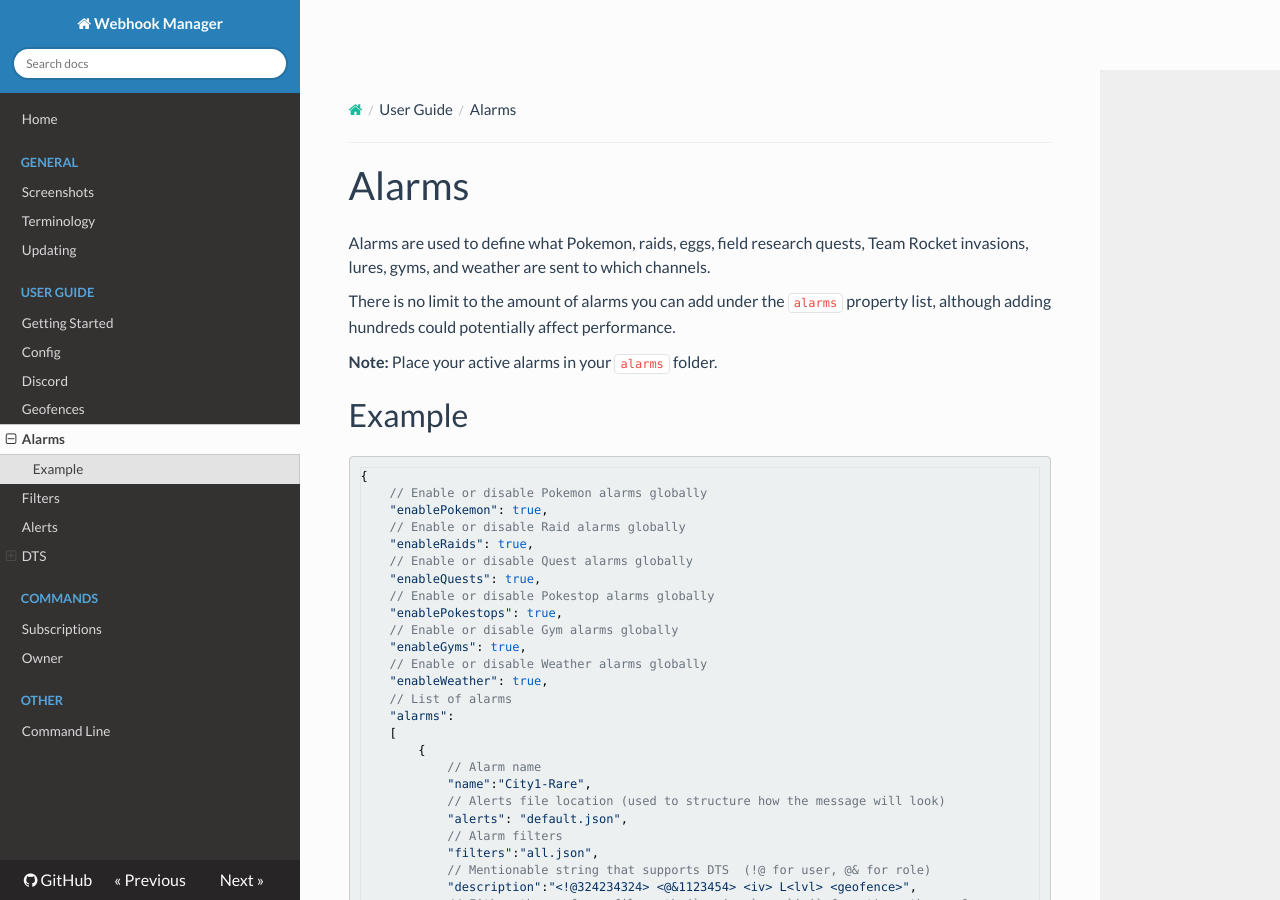
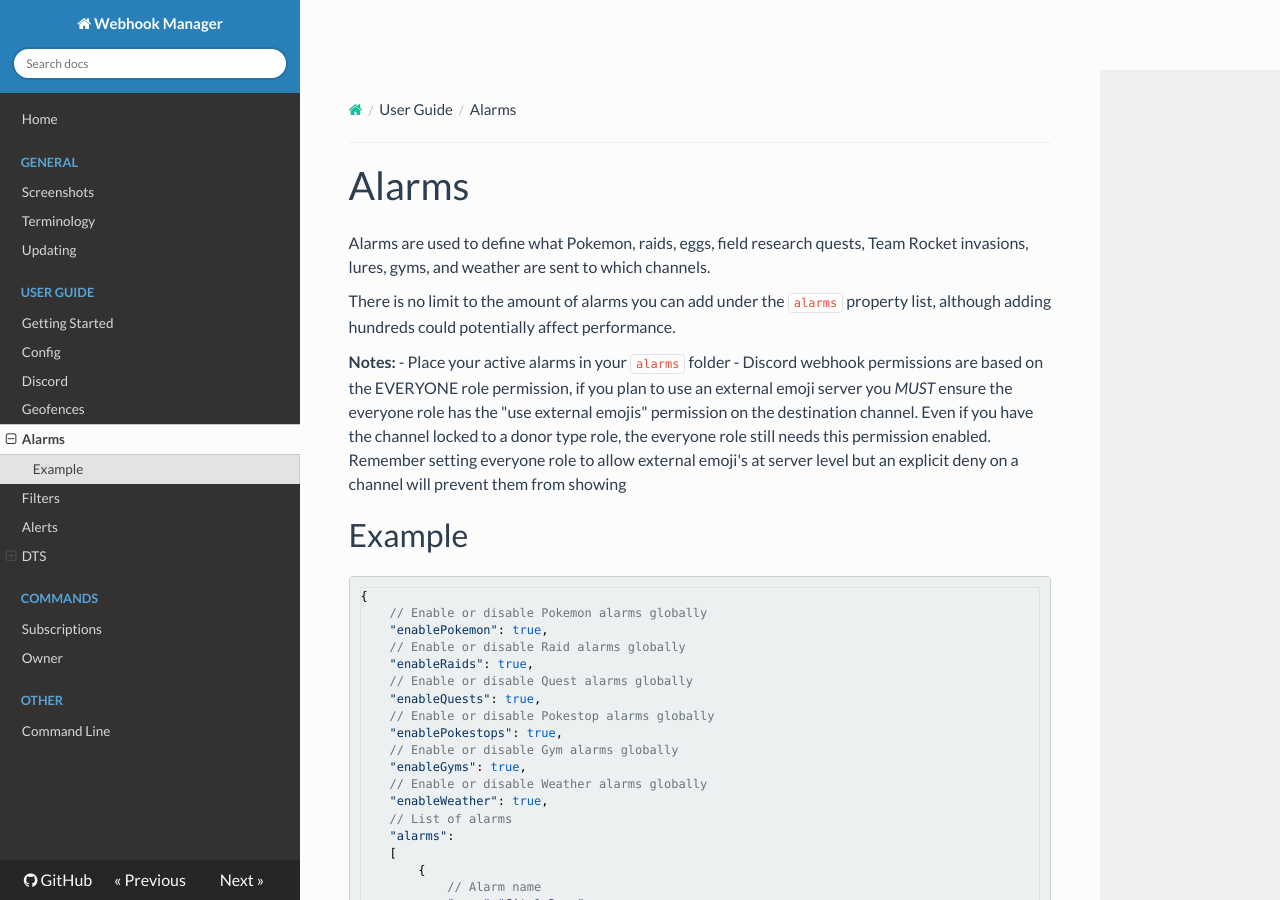
Before and after one commit to versx/WhMgr, an MkDocs documentation site: the page built from docs/user-guide/alarms.md, in a window 1280 px wide and 900 px high. Built offline with MkDocs 1.6.1, drawn with Linux system fonts in a browser that asks for light colours; nearby versions of some CDN libraries.

Commit message:
Update alarms.md
added notes about everyone role usage for webhooks as wrong permissions can prevent external emojis from showing

````diff
--- a/docs/user-guide/alarms.md
+++ b/docs/user-guide/alarms.md
@@ -4,7 +4,10 @@ Alarms are used to define what Pokemon, raids, eggs, field research quests, Team
 
 There is no limit to the amount of alarms you can add under the `alarms` property list, although adding hundreds could potentially affect performance.
 
-**Note:** Place your active alarms in your `alarms` folder.
+**Notes:**
+- Place your active alarms in your `alarms` folder
+- Discord webhook permissions are based on the EVERYONE role permission, if you plan to use an external emoji server you *MUST* ensure the everyone role has the "use external emojis" permission on the destination channel.  Even if you have the channel locked to a donor type role, the everyone role still needs this permission enabled. Remember setting everyone role to allow external emoji's at server level but an explicit deny on a channel will prevent them from showing
+
 
 ## Example
 ```js
````
